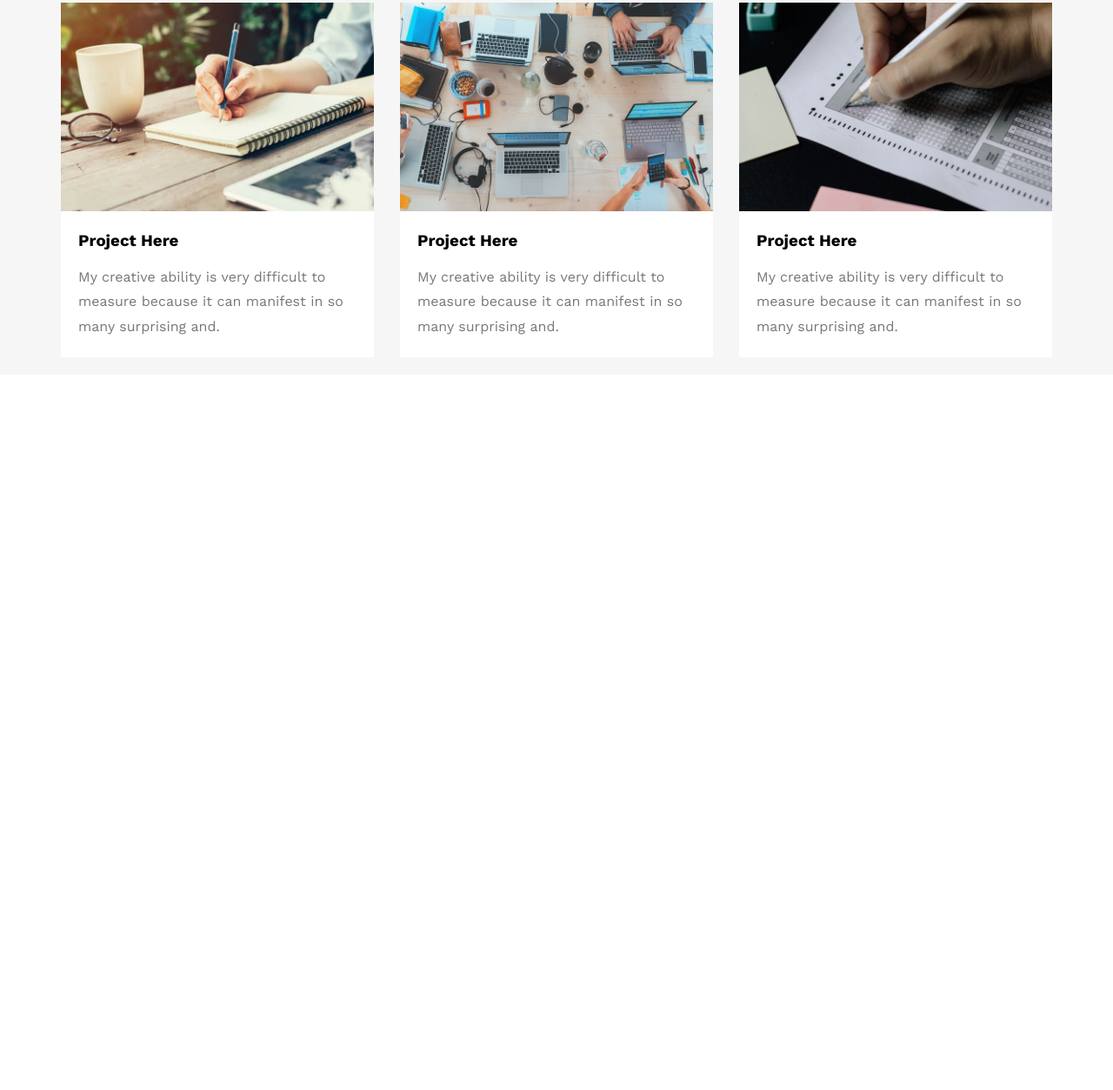
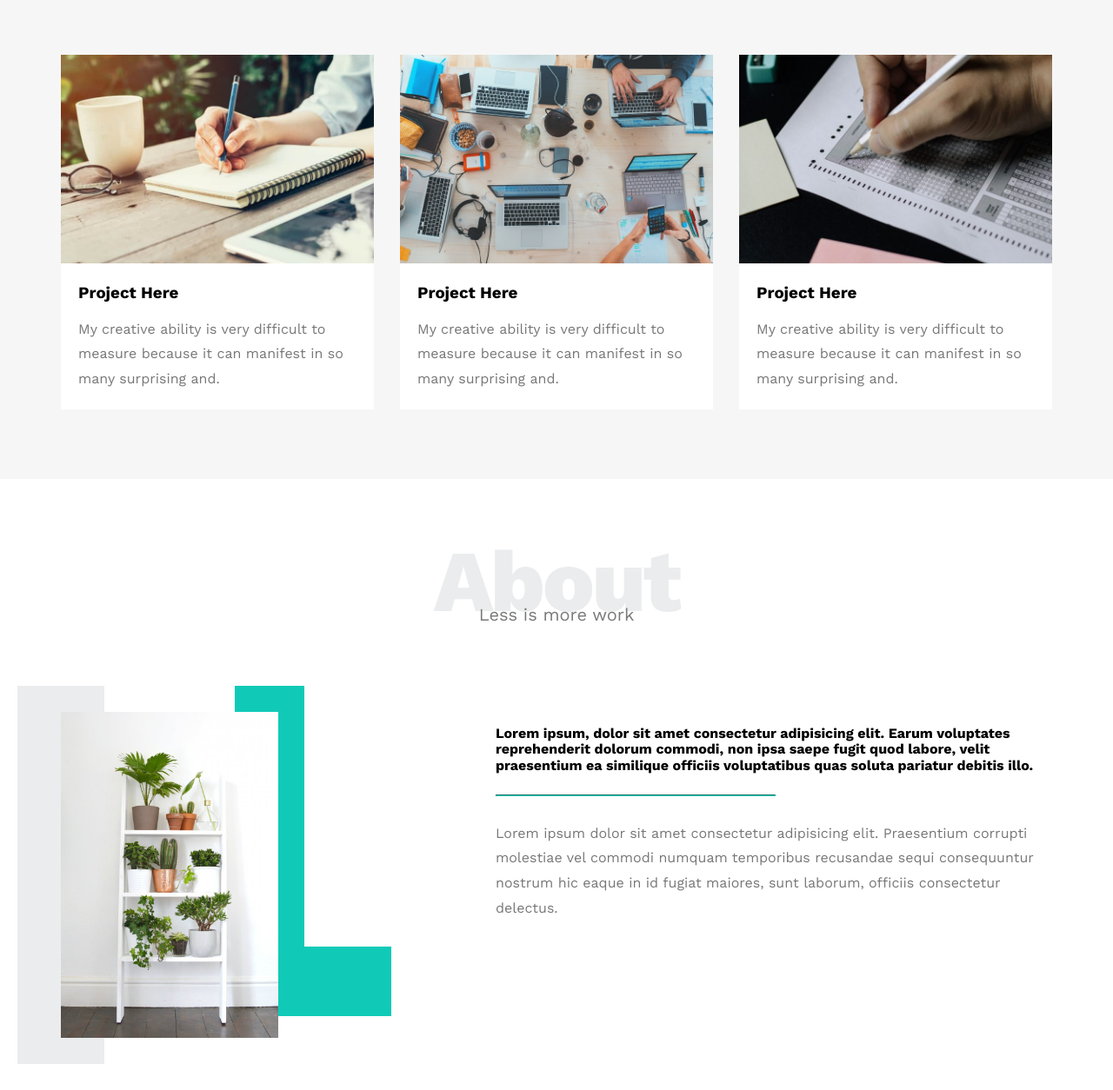
Before and after one commit to khadija-dari/HTML_And_CSS_Template_One, a plain HTML site: page index.html in a window 1280 px wide. Shown: the part 2103-3357 px from the top of the page at 87% size. Before the commit the page ends 2534 px from the top, so only its background shows below. Drawn offline with nearby package versions, Linux system fonts and the light colour scheme.

Commit message:
End section about

```diff
--- a/Css/Style.css
+++ b/Css/Style.css
@@ -186,8 +186,8 @@ header .links ul::before {
 /* Start section features */
 body .features {
   background-color: var(--co-background);
-  padding-top: 60px;
-  padding-bottom: 60px;
+  padding-top: var(--section-padding);
+  padding-bottom: var(--section-padding);
 }
 body .features .container {
   display: grid;
@@ -272,6 +272,8 @@ body .features .container p {
 /* Start section portfolio */
 body .section-portfolio {
   background-color: var(--co-background);
+  padding-top:var(--section-padding) ;
+  padding-bottom: var(--section-padding);
 }
 body .portfolios {
   margin-top: 60px;
@@ -300,3 +302,83 @@ body .portfolios .card p {
   margin-bottom: 0;
 }
 /* End section portfolio */
+/* Start section about */
+body .about {
+  padding-top: var(--section-padding);
+  padding-bottom: var(--section-padding);
+}
+.about .about-content {
+  display: flex;
+  justify-content: space-between;
+  flex-wrap: wrap;
+  margin-top: 100px;
+}
+@media (max-width: 991px) {
+  .about .about-content {
+    flex-direction: column;
+    text-align: center;
+  }
+}
+.about .image {
+  width: 250px;
+  height: 375px;
+  position: relative;
+}
+@media (max-width: 991px) {
+  .about .image {
+    margin: auto;
+  }
+}
+.about img {
+  max-width: 100%;
+}
+.about .image::before {
+  content: "";
+  width: 100px;
+  height: calc(100% + 60px);
+  background-color: #ebeced;
+  position: absolute;
+  left: -50px;
+  top: -30px;
+  z-index: -1;
+}
+.about .image::after {
+  content: "";
+  width: 100px;
+  height: 300px;
+  position: absolute;
+  top: -30px;
+  right: -130px;
+  border-left: 80px solid var(--main-color);
+  border-bottom: 80px solid var(--main-color);
+  z-index: -1;
+}
+@media (max-width: 991px) {
+  .about .image::before,
+  .about .image::after{
+
+    display: none;
+  }
+}
+.about .about-content .text {
+  flex-basis: calc(100% - 500px);
+}
+@media (max-width: 991px) {
+  .about .about-content .text{
+   text-align: center;
+   margin-top: 60px;
+  }
+}
+.about .about-content .text p:first-of-type {
+ font-weight: bold
+}
+.about .about-content .text hr {
+  width: 50%;
+  display: inline-block;
+  border-color: var(--main-color);
+}
+.about .about-content .text p:last-of-type {
+color: #777;
+line-height: 1.8;
+}
+/* End section about */
--- a/index.html
+++ b/index.html
@@ -183,5 +183,33 @@
       </div>
     </section>
     <!-- End section portfolio  -->
+    <!-- Start serction about -->
+    <section class="about">
+      <div class="container">
+        <h2 class="special-heading">About</h2>
+        <p>Less is more work</p>
+        <div class="about-content">
+          <div class="image">
+            <img src="images/about.jpg" alt="" />
+          </div>
+          <div class="text">
+            <p>
+              Lorem ipsum, dolor sit amet consectetur adipisicing elit. Earum
+              voluptates reprehenderit dolorum commodi, non ipsa saepe fugit
+              quod labore, velit praesentium ea similique officiis voluptatibus
+              quas soluta pariatur debitis illo.
+            </p>
+            <hr />
+            <p>
+              Lorem ipsum dolor sit amet consectetur adipisicing elit.
+              Praesentium corrupti molestiae vel commodi numquam temporibus
+              recusandae sequi consequuntur nostrum hic eaque in id fugiat
+              maiores, sunt laborum, officiis consectetur delectus.
+            </p>
+          </div>
+        </div>
+      </div>
+    </section>
+    <!-- End serction about -->
   </body>
 </html>
```
